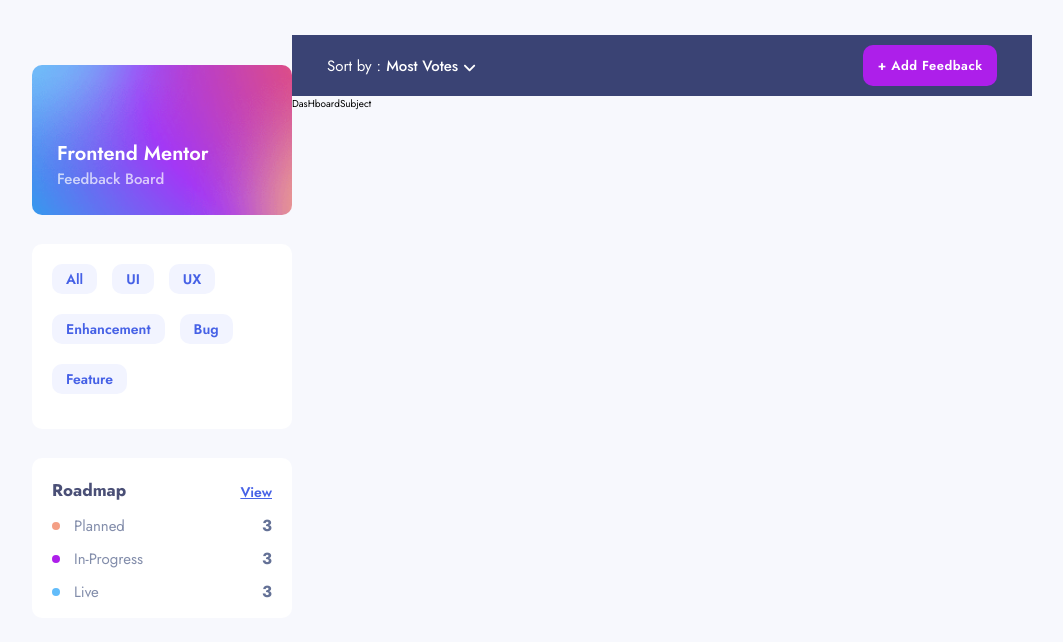
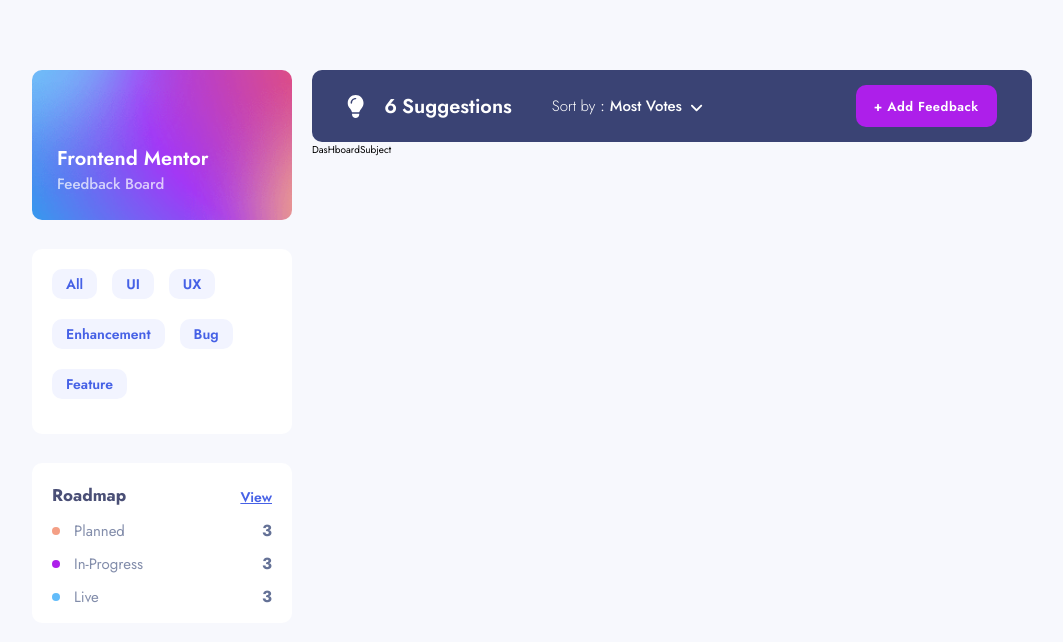
Before and after one commit to mkoosa/feedback-app, a Vue app: page / in a window 1280 px wide. Shown: the top 642 px of the page, without its empty margins (108-1171 px from the left). Built offline with nearby package versions, Linux system fonts and the light colour scheme.

Commit message:
Style  TheCocpit component in dashboard with CSS to all screen sizes

```diff
--- a/package.json
+++ b/package.json
@@ -14,6 +14,7 @@
   },
   "dependencies": {
     "@fortawesome/fontawesome-svg-core": "^6.5.1",
+    "@fortawesome/free-regular-svg-icons": "^6.5.1",
     "@fortawesome/free-solid-svg-icons": "^6.5.1",
     "@fortawesome/vue-fontawesome": "^3.0.0-5",
     "ant-design-vue": "^4.1.2",
--- a/src/components/Dashboard/Cockpit/CockpitSort.vue
+++ b/src/components/Dashboard/Cockpit/CockpitSort.vue
@@ -6,8 +6,8 @@
       :elements="sortElements"
       :style="{ fontSize: '14px', padding: '8px', display: 'flex' }"
       :drop-down-class="'cockpit__dropdown dropdown'"
-      :dropdown-heading-class="'dropdown__heading'"
-      :list-class="'dropdown__list'"
+      :dropdown-heading-class="'cockpit__dropdown-heading'"
+      :list-class="'cockpit__dropdown-list'"
     />
   </div>
 </template>
@@ -26,6 +26,7 @@
 
 <style scoped>
 .sort {
+  padding: 1rem 0;
   display: flex;
   align-items: center;
 }
@@ -35,13 +36,16 @@
 }
 
 .sort__paragraph {
-  width: fit-content;
-}
-.sort__paragraph {
   font-size: 1.5rem;
 }
 .sort span {
   font-size: 1.5rem;
   margin: 0 0.5rem;
 }
+
+@media only screen and (min-width: 769px) {
+  .sort__paragraph {
+    font-weight: 300;
+  }
+}
 </style>
--- /dev/null
+++ b/src/components/Dashboard/Cockpit/CockpitSuggestion.vue
@@ -0,0 +1,40 @@
+<template>
+  <div class="cockpit__suggestion suggestion">
+    <font-awesome-icon class="suggestion__icon" :icon="['fas', 'lightbulb']" />
+    <p class="suggestion__paragraph"><span>6</span>{{ text }}</p>
+  </div>
+</template>
+
+<script setup lang="ts">
+import { ref } from 'vue';
+
+const text = ref('Suggestions');
+</script>
+<style scoped>
+.suggestion {
+  display: none;
+}
+
+@media only screen and (min-width: 769px) {
+  .suggestion {
+    margin-right: 4rem;
+    display: flex;
+    align-items: center;
+  }
+  .suggestion__icon {
+    color: var(--white);
+    font-size: 2.3rem;
+    margin-right: 2rem;
+  }
+  .suggestion__paragraph {
+    font-size: 2rem;
+
+    font-weight: 600;
+  }
+
+  .suggestion__paragraph span {
+    font-weight: 600;
+    margin-right: 0.5rem;
+  }
+}
+</style>
--- a/src/components/Dashboard/Cockpit/TheCockpit.vue
+++ b/src/components/Dashboard/Cockpit/TheCockpit.vue
@@ -1,15 +1,19 @@
 <template>
   <div class="dashboard__cockpit cockpit indent">
+    <CockpitSuggestion />
     <CockpitSort />
-    <TheButtonVue @@eventFromBtn="click" element="button" bgc="lila" text="add feedback"
-      >+</TheButtonVue
-    >
+    <div class="btn-wrapper">
+      <TheButton @@eventFromBtn="click" element="button" bgc="lila" text="add feedback"
+        >+</TheButton
+      >
+    </div>
   </div>
 </template>
 
 <script setup lang="ts">
+import CockpitSuggestion from './CockpitSuggestion.vue';
 import CockpitSort from './CockpitSort.vue';
-import TheButtonVue from '@/components/Shared/TheButton.vue';
+import TheButton from '@/components/Shared/TheButton.vue';
 
 const click = (): void => console.log('ok');
 </script>
@@ -22,6 +26,17 @@
   background: var(--dark-blue);
   display: flex;
   align-items: center;
-  justify-content: space-between;
+  /* justify-content: space-between; */
+}
+.btn-wrapper {
+  margin-left: auto;
+}
+
+@media only screen and (min-width: 769px) {
+  .cockpit {
+    padding-top: 1.5rem;
+    padding-bottom: 1.5rem;
+    border-radius: 1rem;
+  }
 }
 </style>
--- a/src/components/Dashboard/TheDashboard.vue
+++ b/src/components/Dashboard/TheDashboard.vue
@@ -9,3 +9,17 @@
 import TheCockpit from './Cockpit/TheCockpit.vue';
 import DashboardSubjects from './DashboardSubjects.vue';
 </script>
+
+<style scoped>
+@media only screen and (min-width: 769px) {
+  .dashboard {
+    margin-top: 3.5rem;
+    padding-inline: 2rem;
+  }
+}
+@media only screen and (min-width: 1024px) {
+  .dashboard {
+    padding-right: 0;
+  }
+}
+</style>
--- a/src/components/cockpit/CockpitSubjects.vue
+++ b/src/components/Header/Cockpit/CockpitSubjects.vue
@@ -12,7 +12,7 @@
 
 <script setup lang="ts">
 // import CockpitSubject from './CockpitSubject.vue';
-import TheSubject from '../Shared/TheSubject.vue';
+import TheSubject from '../../Shared/TheSubject.vue';
 
 import { ref } from 'vue';
 
--- a/src/components/cockpit/TheCockpit.vue
+++ b/src/components/Header/Cockpit/TheCockpit.vue
@@ -7,7 +7,7 @@
 
 <script setup lang="ts">
 import CockpitSubjects from './CockpitSubjects.vue';
-import RoadMap from '../Road/RoadMap.vue';
+import RoadMap from '../../Road/RoadMap.vue';
 
 defineProps<{
   isOpenNav: boolean;
@@ -40,6 +40,7 @@
     position: initial;
     height: auto;
     width: initial;
+    max-width: 100%;
     top: initial;
     display: grid;
     grid-template-columns: 1fr 1fr;
--- a/src/components/Header/TheHeader.vue
+++ b/src/components/Header/TheHeader.vue
@@ -11,7 +11,7 @@
 
 import HeaderHeadings from './HeaderHeadings.vue';
 import HamburgerNav from './HamburgerNav.vue';
-import TheCockpit from '@/components/Cockpit/TheCockpit.vue';
+import TheCockpit from './Cockpit/TheCockpit.vue';
 
 const isOpenNav = ref(false);
 const closeOpen = () => (isOpenNav.value = !isOpenNav.value);
@@ -33,7 +33,7 @@
 
 @media only screen and (min-width: 769px) {
   .header {
-    margin-top: 3em;
+    margin-top: 3rem;
     padding-bottom: 0rem;
     padding-top: 0rem;
     background-image: none;
@@ -48,6 +48,7 @@
 
 @media only screen and (min-width: 1025px) {
   .header {
+    margin-top: 3.5rem;
     padding-inline: 0;
     display: flex;
     justify-content: start;
--- a/src/components/Shared/DropDown.vue
+++ b/src/components/Shared/DropDown.vue
@@ -48,30 +48,13 @@
 .dropdown {
   position: relative;
 }
-.dropdown__heading {
-  font-size: 1.5rem;
-  text-transform: capitalize;
-}
 
 .dropdown__header {
   display: flex;
 }
-
-.dropdown__heading {
-  font-weight: 500;
-  margin-right: 0.5rem;
-}
 .dropdown__icon {
   transform: translateY(0.5rem);
   font-size: 1.5rem;
-}
-.dropdown__list {
-  margin-top: 1rem;
-  width: 18rem;
-  position: absolute;
-  left: -2rem;
-  border-radius: 0.4rem;
-  overflow: hidden;
 }
 
 .list-element {
@@ -108,4 +91,31 @@
 .ant-dropdown-menu-title-content {
   display: none;
 }
+
+.cockpit__dropdown-heading {
+  font-size: 1.5rem;
+  text-transform: capitalize;
+  font-weight: 500;
+  margin-right: 0.5rem;
+}
+
+/* from CockPitSort component */
+.cockpit__dropdown-list {
+  margin-top: 1rem;
+  width: 18rem;
+  position: absolute;
+  left: -2rem;
+  border-radius: 0.4rem;
+  overflow: hidden;
+}
+@media only screen and (min-width: 769px) {
+  /* from CockPitSort component */
+  .cockpit__dropdown-heading {
+    margin-right: 0.8rem;
+  }
+  .cockpit__dropdown-list {
+    left: -6rem;
+    width: 20rem;
+  }
+}
 </style>
--- a/src/components/Shared/TheButton.vue
+++ b/src/components/Shared/TheButton.vue
@@ -58,4 +58,10 @@
 .dark-blue {
   background: var(--dark-blue);
 }
+
+@media only screen and (min-width: 769px) {
+  .btn {
+    padding: 0.9em 1.4em;
+  }
+}
 </style>
--- a/src/components/View/MainComponent.vue
+++ b/src/components/View/MainComponent.vue
@@ -16,21 +16,22 @@
 .wrapper {
   height: 100vh;
 }
-
-@media only screen and (min-width: 1024px) {
-  .wrapper {
-    padding-inline: 10rem;
-    display: grid;
-    grid-template-columns: 26rem 1fr;
-  }
-}
 @media only screen and (min-width: 769px) {
   .wrapper {
     background: var(--grey);
   }
 }
+
+@media only screen and (min-width: 1024px) {
+  .wrapper {
+    padding-inline: 4rem;
+    display: grid;
+    grid-template-columns: 26rem 1fr;
+  }
+}
 @media only screen and (min-width: 1201px) {
   .wrapper {
+    padding-inline: 10rem;
     padding-top: 3.5rem;
     padding-inline: 14rem;
   }
--- a/src/main.ts
+++ b/src/main.ts
@@ -5,12 +5,14 @@
 import { createApp } from 'vue';
 
 import { library } from '@fortawesome/fontawesome-svg-core';
+import { far } from '@fortawesome/free-regular-svg-icons';
 import { fas } from '@fortawesome/free-solid-svg-icons';
 import { FontAwesomeIcon } from '@fortawesome/vue-fontawesome';
 
 import App from './App.vue';
 
 library.add(fas);
+library.add(far);
 
 const app = createApp(App);
 
```
Also changed, not shown: 1 other file (tests, documents, lock files or other folders).
